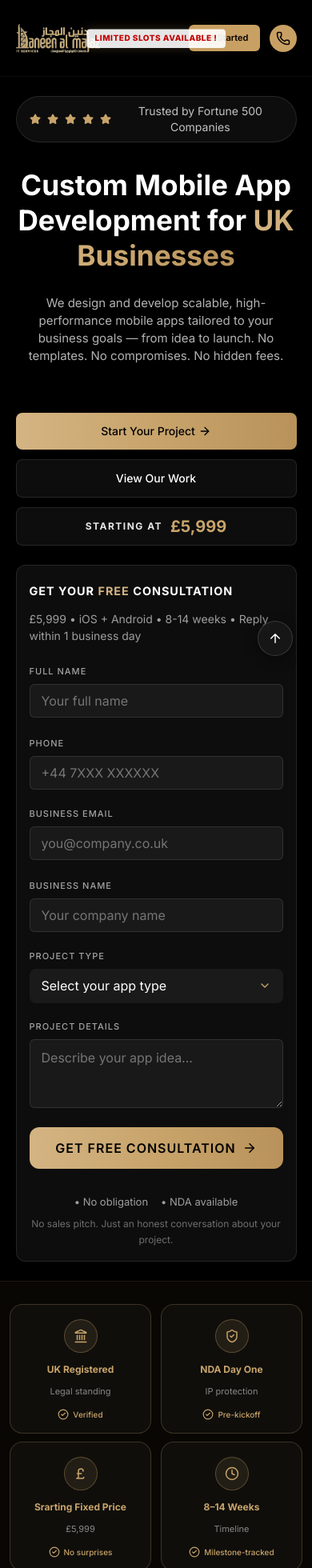
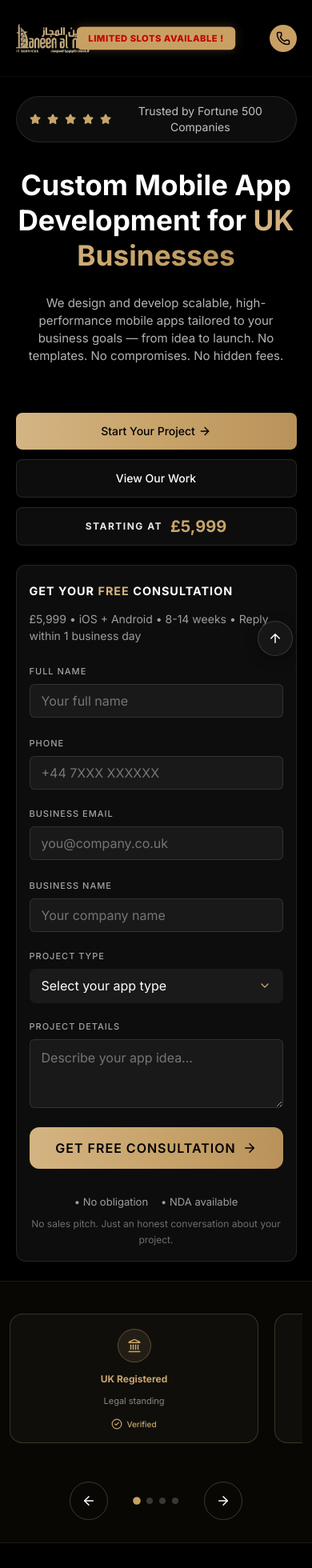
Before and after one commit to faheemnazir/landingpagedan, a React (Vite) app: page / in a window 390 px wide. Shown: the top 1960 px of the page at 80% size. Built offline with nearby package versions, Linux system fonts and the light colour scheme.

Commit message:
feat(mobile): updated navbar banner and added slider to TrustBar

```diff
--- a/src/components/Navbar.css
+++ b/src/components/Navbar.css
@@ -200,14 +200,20 @@
 }
 
 .navbar-banner {
+  display: none; /* Hidden on desktop */
+}
+
+@media (max-width: 1024px) {
+  .navbar-banner {
+    display: flex;
     position: absolute;
     left: 50%;
     top: 50%;
     transform: translate(-50%, -50%);
-  display: flex;
     align-items: center;
     justify-content: center;
-  pointer-events: none;
+    pointer-events: auto;
+    text-decoration: none;
   }
 
   .banner-text {
@@ -215,15 +221,15 @@
     font-weight: 900;
     letter-spacing: 0.5px;
     text-transform: uppercase;
-  font-size: clamp(8px, 2.5vw, 13px);
+    font-size: clamp(9px, 2.8vw, 14px);
     white-space: nowrap;
     animation: buttonPulse 2s infinite ease-in-out;
-  background: rgba(255, 255, 255, 0.9);
-  padding: 4px 10px;
-  border-radius: 4px;
+    background: var(--accent-gold, #C8A46B);
+    padding: 6px 14px;
+    border-radius: 6px;
+    box-shadow: 0 4px 12px rgba(0, 0, 0, 0.3);
   }
 
-@media (max-width: 1024px) {
   .btn-text-desktop {
     display: inline;
   }
@@ -231,15 +237,7 @@
     gap: 8px;
   }
   .navbar-btn-wrapper {
-    margin-right: 4px;
-  }
-  .navbar-btn {
-    padding: 8px 14px;
-    font-size: 11px;
-    margin-right: 0;
-  }
-  .navbar-btn:hover {
-    transform: scale(1.05);
+    display: none; /* Hide Get Started on mobile */
   }
   .navbar-call-btn {
     width: 34px;
--- a/src/components/Navbar.jsx
+++ b/src/components/Navbar.jsx
@@ -51,9 +51,9 @@ const Navbar = () => {
           <li><a href="/#contact">Contact</a></li>
         </ul>
 
-        <div className="navbar-banner">
+        <a href="#contact" className="navbar-banner" style={{ textDecoration: 'none' }}>
           <span className="banner-text">LIMITED SLOTS AVAILABLE !</span>
-        </div>
+        </a>
 
         <div className="navbar-actions">
           <div className="navbar-btn-wrapper">
--- a/src/components/TrustBar.css
+++ b/src/components/TrustBar.css
@@ -13,11 +13,19 @@
   display: flex;
   flex-direction: row;
   align-items: stretch;
-  justify-content: space-between;
+  overflow-x: auto;
+  scroll-snap-type: x mandatory;
+  -webkit-overflow-scrolling: touch;
+  scrollbar-width: none;
+  -ms-overflow-style: none;
   gap: 20px;
   max-width: 100%;
   width: 100%;
-  padding: 0;
+  padding: 12px 0 24px 0;
+}
+
+.trust-bar-inner::-webkit-scrollbar {
+  display: none;
 }
 
 /* Individual Trust Card */
@@ -30,8 +38,8 @@
   background: rgba(255, 255, 255, 0.03);
   border: 1px solid rgba(200, 164, 107, 0.25);
   border-radius: 16px;
-  flex: 1;
-  min-width: 0;
+  flex: 0 0 calc((100% - 40px) / 3);
+  scroll-snap-align: start;
   transition: border-color 0.3s ease, box-shadow 0.3s ease, transform 0.3s ease;
 }
 
@@ -104,13 +112,8 @@
     padding: 36px 16px;
   }
 
-  .trust-bar-inner {
-    flex-wrap: wrap;
-    gap: 14px;
-  }
-
   .trust-card {
-    flex: 0 0 calc(33.33% - 10px);
+    flex: 0 0 calc((100% - 20px) / 2);
     padding: 24px 12px 18px;
   }
 }
@@ -120,12 +123,8 @@
     padding: 28px 12px;
   }
 
-  .trust-bar-inner {
-    gap: 10px;
-  }
-
   .trust-card {
-    flex: 0 0 calc(33.33% - 8px);
+    flex: 0 0 85%;
     padding: 18px 10px 14px;
   }
 
@@ -152,9 +151,3 @@
     font-size: 10px;
   }
 }
-
-@media (max-width: 480px) {
-  .trust-card {
-    flex: 0 0 calc(50% - 6px);
-  }
-}
--- a/src/components/TrustBar.jsx
+++ b/src/components/TrustBar.jsx
@@ -1,5 +1,5 @@
-import React from 'react';
-import { Landmark, ShieldCheck, PoundSterling, Clock, Check, CheckCircle2 } from 'lucide-react';
+import React, { useState, useRef, useEffect } from 'react';
+import { Landmark, ShieldCheck, PoundSterling, Clock, Check, CheckCircle2, ArrowLeft, ArrowRight } from 'lucide-react';
 import './TrustBar.css';
 
 const trustItems = [
@@ -39,14 +39,57 @@ const trustItems = [
     desc: "Industry expertise",
     check: "Proven track record"
   }
-
-
 ];
 
 const TrustBar = () => {
+  const scrollContainerRef = useRef(null);
+  const [activeIndex, setActiveIndex] = useState(0);
+
+  const handleScroll = () => {
+    if (!scrollContainerRef.current) return;
+    const container = scrollContainerRef.current;
+    const scrollLeft = container.scrollLeft;
+    const card = container.querySelector('.trust-card');
+    if (!card) return;
+    const cardWidth = card.clientWidth;
+    const gap = 20;
+    const index = Math.round(scrollLeft / (cardWidth + gap));
+    const clampedIndex = Math.min(index, trustItems.length - 1);
+    if (clampedIndex >= 0 && clampedIndex < trustItems.length) {
+      setActiveIndex(clampedIndex);
+    }
+  };
+
+  useEffect(() => {
+    const container = scrollContainerRef.current;
+    if (container) {
+      container.addEventListener('scroll', handleScroll);
+    }
+    return () => {
+      if (container) {
+        container.removeEventListener('scroll', handleScroll);
+      }
+    };
+  }, []);
+
+  const handleScrollTo = (direction) => {
+    if (!scrollContainerRef.current) return;
+    const container = scrollContainerRef.current;
+    const card = container.querySelector('.trust-card');
+    if (!card) return;
+    const cardWidth = card.clientWidth;
+    const gap = 20;
+    const scrollAmount = cardWidth + gap;
+    if (direction === 'left') {
+      container.scrollBy({ left: -scrollAmount, behavior: 'smooth' });
+    } else {
+      container.scrollBy({ left: scrollAmount, behavior: 'smooth' });
+    }
+  };
+
   return (
     <section className="trust-bar">
-      <div className="trust-bar-inner">
+      <div className="trust-bar-inner" ref={scrollContainerRef}>
         {trustItems.map((item, idx) => {
           const Icon = item.icon;
           return (
@@ -66,6 +109,42 @@ const TrustBar = () => {
           );
         })}
       </div>
+
+      <div className="slider-controls">
+        <button
+          className="control-btn prev"
+          onClick={() => handleScrollTo('left')}
+          aria-label="Previous card"
+          disabled={activeIndex === 0}
+        >
+          <ArrowLeft size={18} />
+        </button>
+        <div className="slider-dots">
+          {[0, 1, 2, 3].map((idx) => (
+            <span
+              key={idx}
+              className={`slider-dot ${idx === activeIndex ? 'active' : ''}`}
+              onClick={() => {
+                if (!scrollContainerRef.current) return;
+                const container = scrollContainerRef.current;
+                const card = container.querySelector('.trust-card');
+                if (!card) return;
+                const cardWidth = card.clientWidth;
+                const gap = 20;
+                container.scrollTo({ left: idx * (cardWidth + gap), behavior: 'smooth' });
+              }}
+            ></span>
+          ))}
+        </div>
+        <button
+          className="control-btn next"
+          onClick={() => handleScrollTo('right')}
+          aria-label="Next card"
+          disabled={activeIndex >= trustItems.length - 1}
+        >
+          <ArrowRight size={18} />
+        </button>
+      </div>
     </section>
   );
 };
```
Lines whose indentation alone changed are shown as unchanged.
